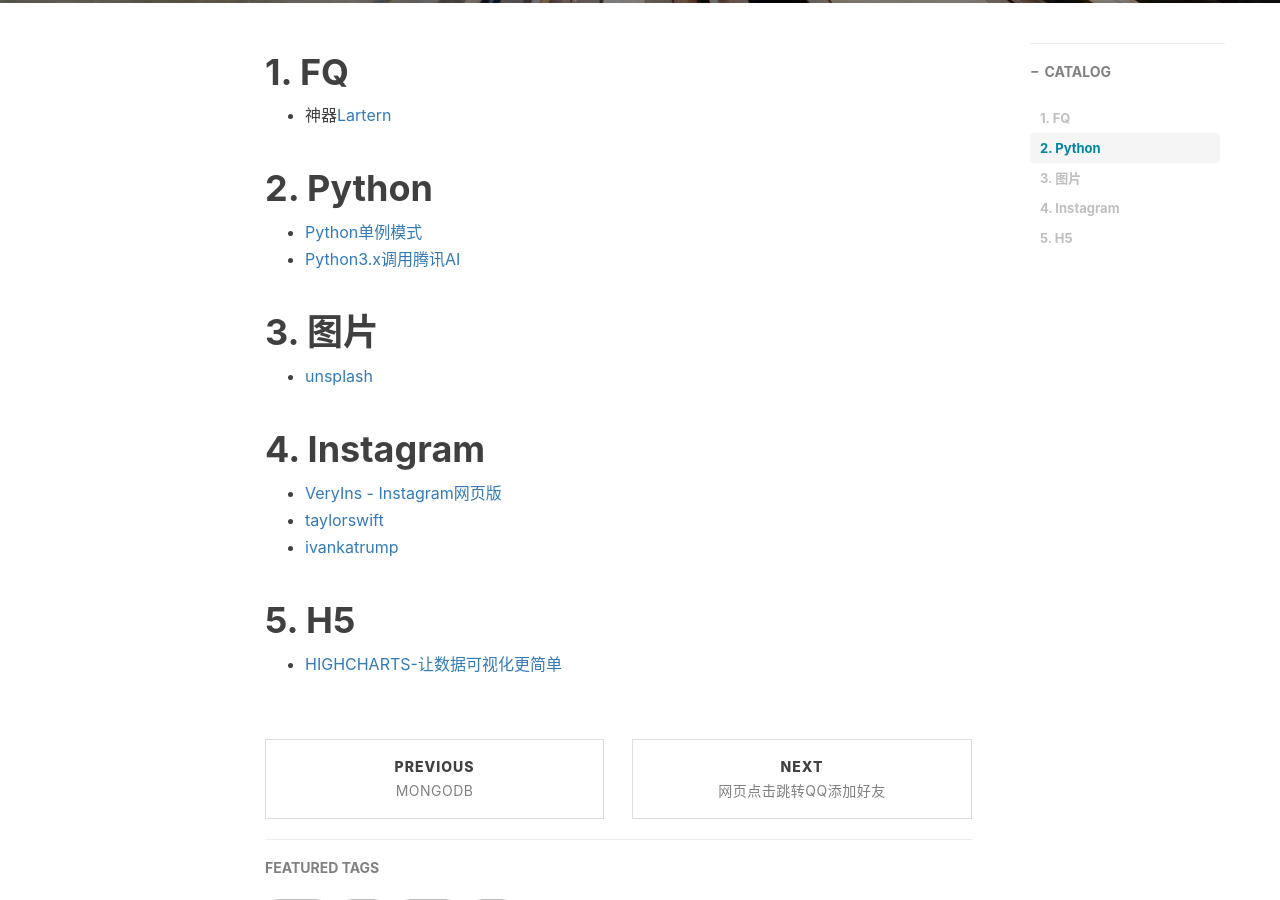
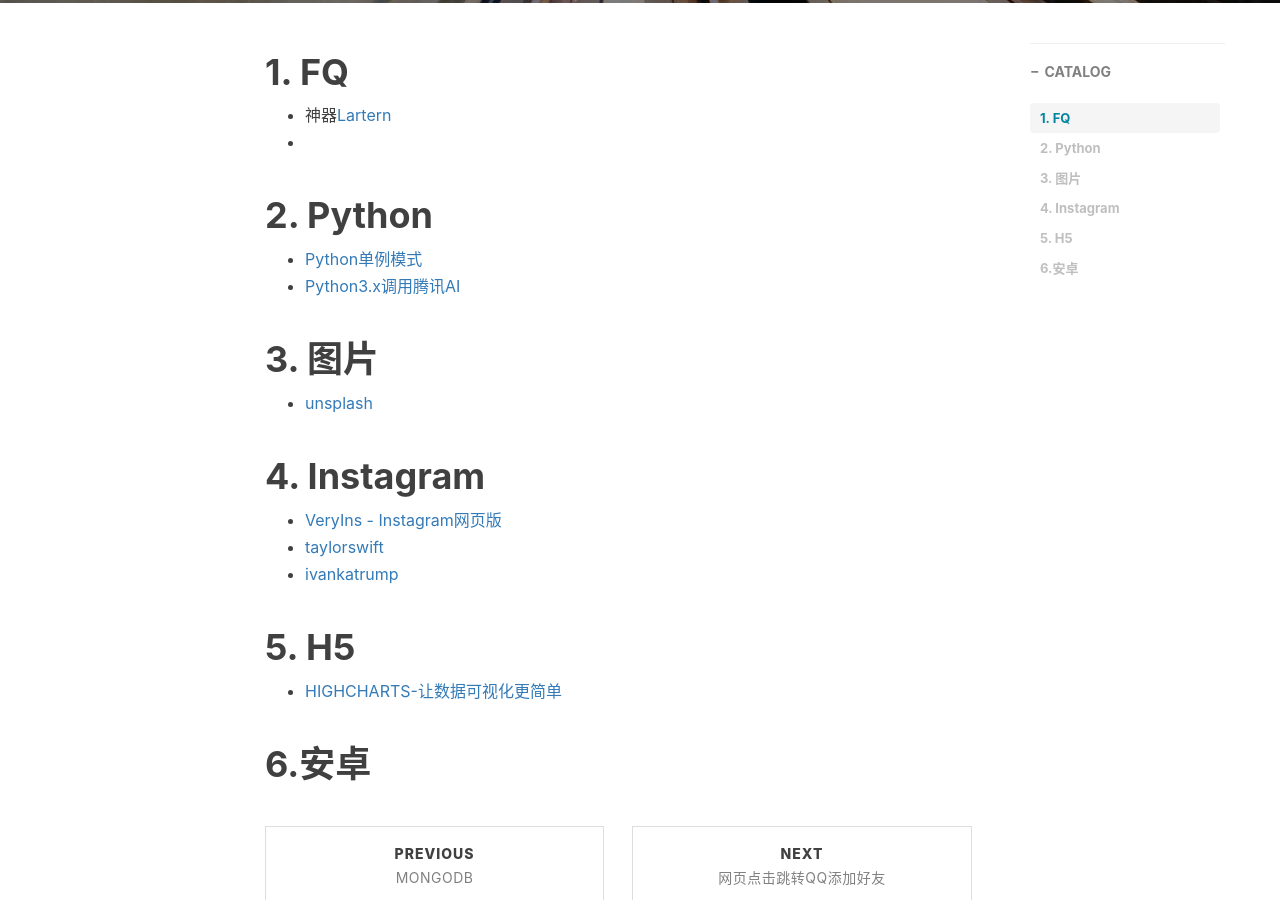
Before and after one commit to JackyCJ/jackycj.github.io, a Jekyll site: the page built from _posts/2019-10-31-好用工具合集.md, in a window 1280 px wide and 900 px high, scrolled down 520 px. Built offline with Jekyll 4.4.1, drawn with Linux system fonts in a browser that asks for light colours; nearby versions of some CDN libraries; comment, search, counter and statistics services are not loaded.

Commit message:
Update 2019-10-31-好用工具合集.md

```diff
--- a/_posts/2019-10-31-好用工具合集.md
+++ b/_posts/2019-10-31-好用工具合集.md
@@ -15,6 +15,7 @@
 
 # 1. FQ
 + 神器[Lartern](https://github.com/getlantern/lantern)
++
 
 # 2. Python
 + [Python单例模式](https://jackycj.github.io/2019/10/11/Python%E5%8D%95%E4%BE%8B%E6%A8%A1%E5%BC%8F/)
@@ -30,3 +31,6 @@
 
 # 5. H5
 + [HIGHCHARTS-让数据可视化更简单](https://www.highcharts.com.cn)
+
+
+# 6.安卓
```
